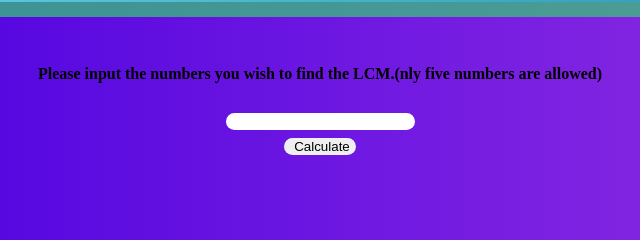
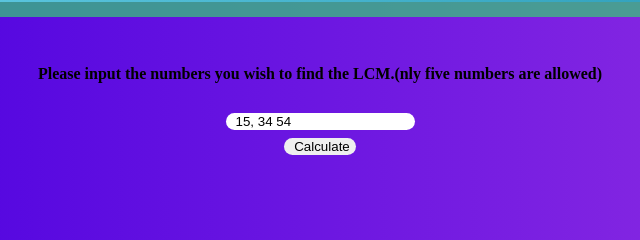
Before and after one commit to sammychinedu2ky/LCM-display-in-table, a plain HTML site: page index.html in a window 1280 px wide. Shown: the part 158-398 px from the top of the page, 328-968 px from the left. Drawn offline with Linux system fonts and the light colour scheme.

Commit message:
Added value to input

```diff
--- a/index.html
+++ b/index.html
@@ -12,7 +12,7 @@
     <form>
         <label for="insert">
             Please input the numbers you wish to find the LCM.(nly five numbers are allowed)
-            <input id="insert" type="text"></label>
+            <input id="insert" type="text" value="15, 34 54"></label>
 
         </label>
         <input id="button" type="button" value="Calculate">
```
